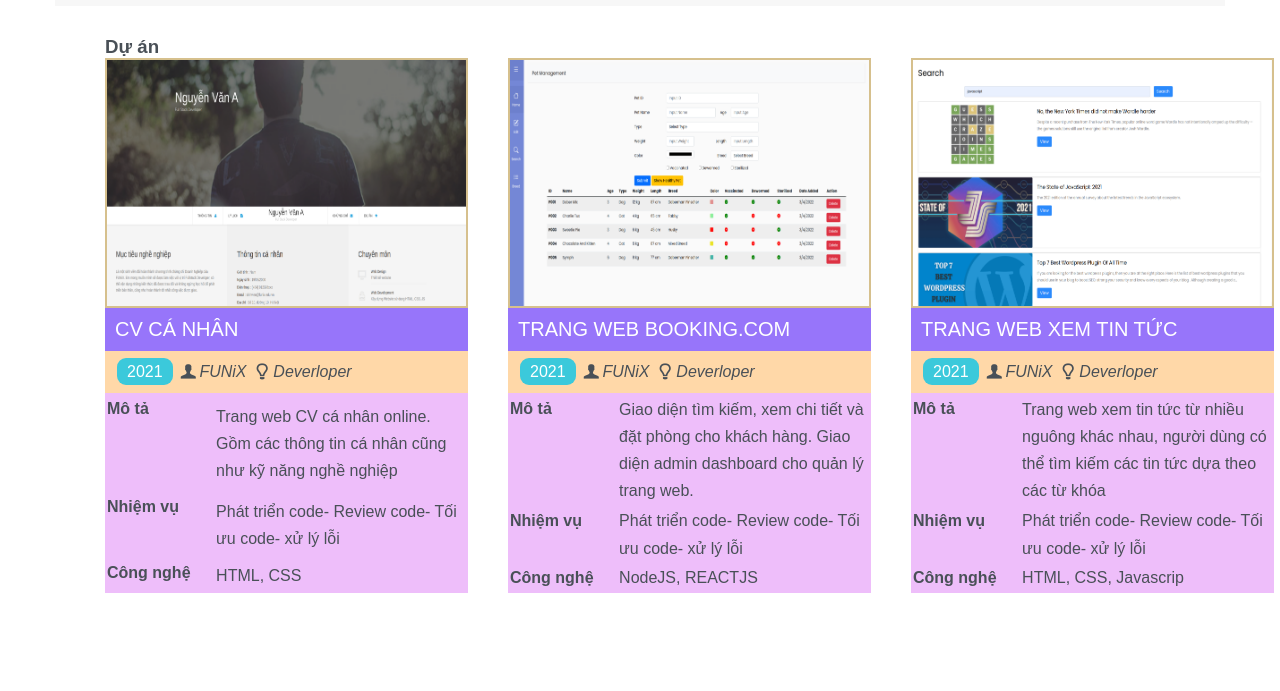
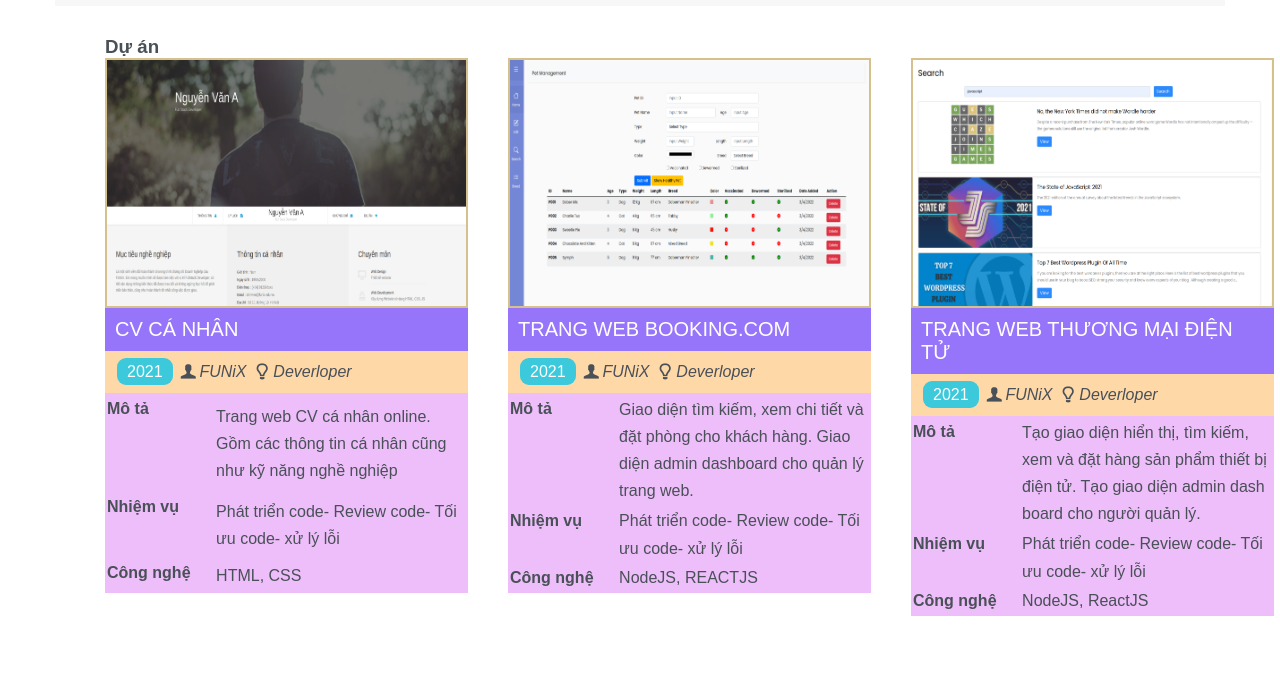
Before and after one commit to liemFX20140/web-cv, a plain HTML site: page index.html in a window 1280 px wide. Shown: the part 1959-2650 px from the top of the page. Drawn offline with Linux system fonts and the light colour scheme.

Commit message:
sua thong tin project

```diff
--- a/index.html
+++ b/index.html
@@ -266,7 +266,7 @@
 
             <div class="project-detail">
               <img src="css\project_3.png" style="width: 363px" />
-              <div class="project-name">Trang web xem tin tức</div>
+              <div class="project-name">Trang web thương mại điện tử</div>
               <div class="project-role">
                 <i class="icon-user-1">FUNiX</i>
                 <i class="icon-lamp">Deverloper</i>
@@ -275,8 +275,9 @@
                 <tr>
                   <th>Mô tả</th>
                   <td>
-                    Trang web xem tin tức từ nhiều nguông khác nhau, người dùng
-                    có thể tìm kiếm các tin tức dựa theo các từ khóa
+                    Tạo giao diện hiển thị, tìm kiếm, xem và đặt hàng sản phẩm
+                    thiết bị điện tử. Tạo giao diện admin dash board cho người
+                    quản lý.
                   </td>
                 </tr>
                 <tr>
@@ -285,7 +286,7 @@
                 </tr>
                 <tr>
                   <th>Công nghệ</th>
-                  <td>HTML, CSS, Javascrip</td>
+                  <td>NodeJS, ReactJS</td>
                 </tr>
               </table>
             </div>
```
